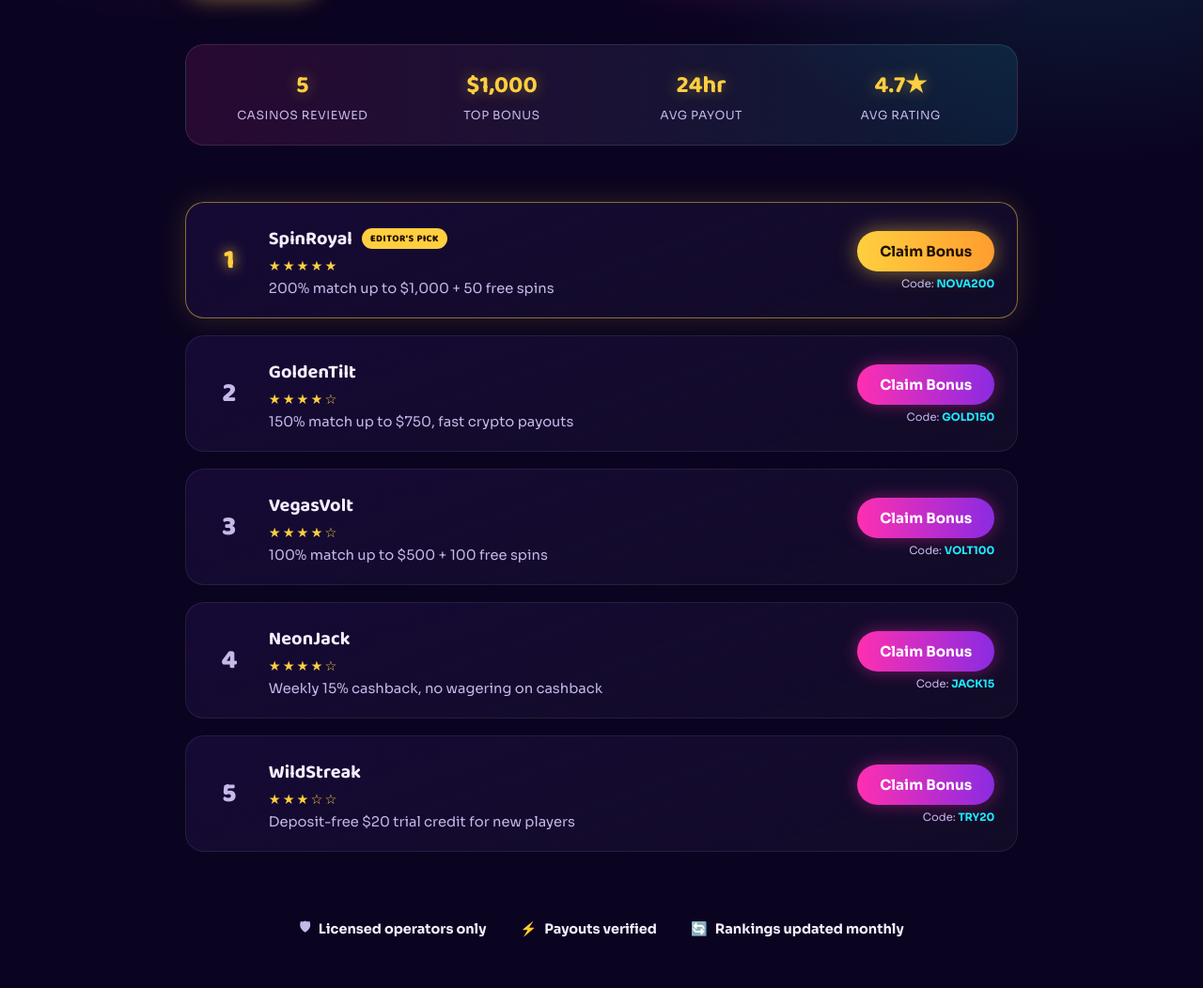
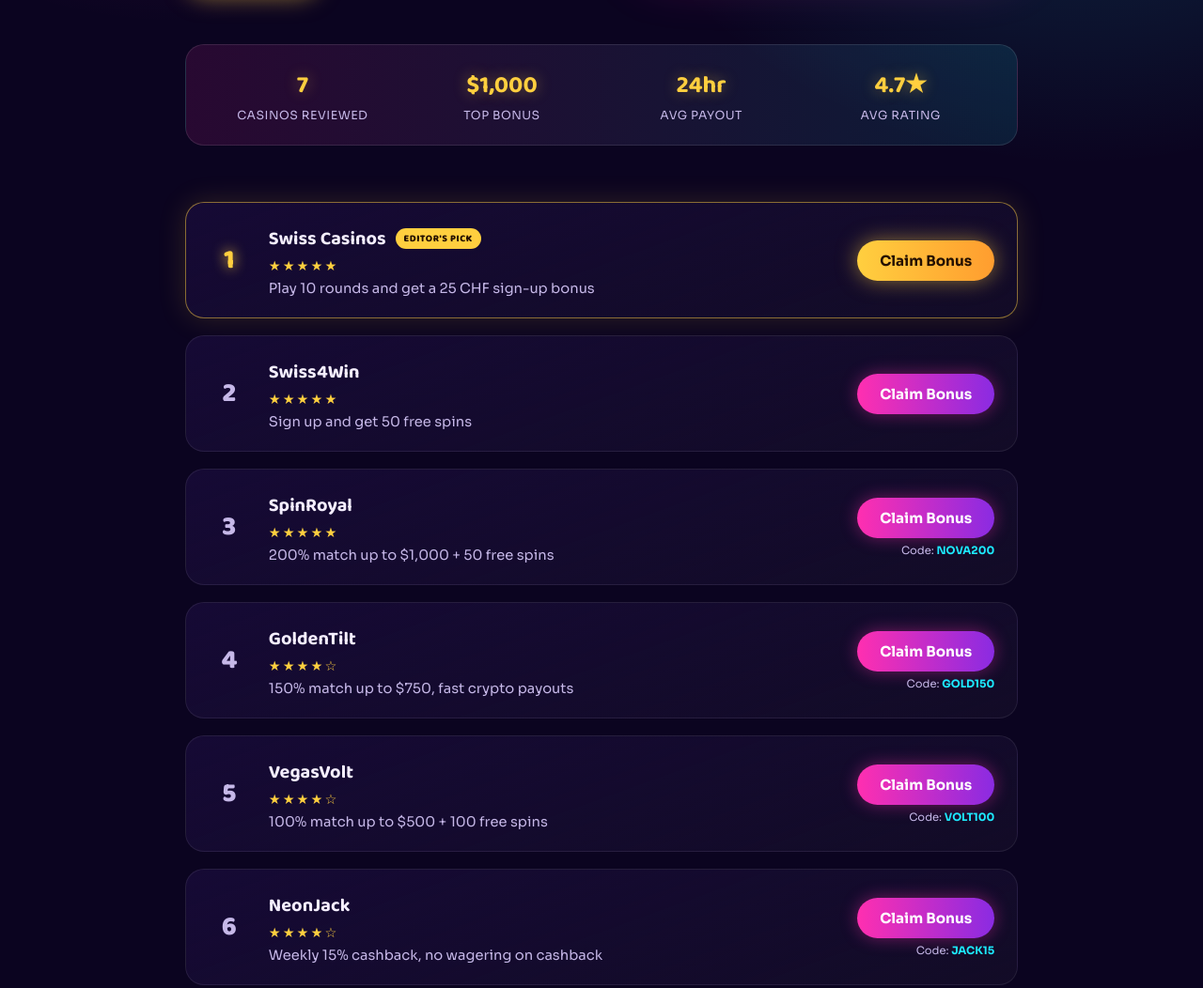
Before and after one commit to iandems/topcasinoclubs, a plain HTML site: page index.html in a window 1280 px wide. Shown: the part 577-1629 px from the top of the page at 94% size. Drawn offline with Linux system fonts and the light colour scheme.

Commit message:
Add files via upload

```diff
--- a/index.html
+++ b/index.html
@@ -298,7 +298,7 @@ footer{position:relative;z-index:2;text-align:center;padding:30px 6%;border-top:
   </div>
 
   <div class="stat-strip">
-    <div><b>5</b><span>Casinos Reviewed</span></div>
+    <div><b>7</b><span>Casinos Reviewed</span></div>
     <div><b>$1,000</b><span>Top Bonus</span></div>
     <div><b>24hr</b><span>Avg Payout</span></div>
     <div><b>4.7★</b><span>Avg Rating</span></div>
@@ -308,14 +308,32 @@ footer{position:relative;z-index:2;text-align:center;padding:30px 6%;border-top:
     <div class="card top" id="1">
       <div class="rank">1</div>
       <div class="info">
-        <h3>SpinRoyal <span class="badge">Editor's Pick</span></h3>
+        <h3>Swiss Casinos <span class="badge">Editor's Pick</span></h3>
+        <div class="stars">★★★★★</div>
+        <div class="bonus">Play 10 rounds and get a 25 CHF sign-up bonus</div>
+      </div>
+      <div class="cta-col"><a class="btn" href="https://online.swisscasinos.ch/register?referrer=X0SV2ug%2BZ7ta4nTTqUWjRntwGg9w%3D%3D" rel="sponsored nofollow noopener" target="_blank">Claim Bonus</a></div>
+    </div>
+    <div class="card">
+      <div class="rank">2</div>
+      <div class="info">
+        <h3>Swiss4Win</h3>
+        <div class="stars">★★★★★</div>
+        <div class="bonus">Sign up and get 50 free spins</div>
+      </div>
+      <div class="cta-col"><a class="btn" href="https://registrieren.swiss4win.ch/de?referrer=X0dvn216ihAIaglTUMqVYMKwHQUw%3D%3D" rel="sponsored nofollow noopener" target="_blank">Claim Bonus</a></div>
+    </div>
+    <div class="card">
+      <div class="rank">3</div>
+      <div class="info">
+        <h3>SpinRoyal</h3>
         <div class="stars">★★★★★</div>
         <div class="bonus">200% match up to $1,000 + 50 free spins</div>
       </div>
       <div class="cta-col"><a class="btn" href="#" rel="sponsored nofollow noopener" target="_blank">Claim Bonus</a><span class="code">Code: <b>NOVA200</b></span></div>
     </div>
     <div class="card">
-      <div class="rank">2</div>
+      <div class="rank">4</div>
       <div class="info">
         <h3>GoldenTilt</h3>
         <div class="stars">★★★★☆</div>
@@ -324,7 +342,7 @@ footer{position:relative;z-index:2;text-align:center;padding:30px 6%;border-top:
       <div class="cta-col"><a class="btn" href="#" rel="sponsored nofollow noopener" target="_blank">Claim Bonus</a><span class="code">Code: <b>GOLD150</b></span></div>
     </div>
     <div class="card">
-      <div class="rank">3</div>
+      <div class="rank">5</div>
       <div class="info">
         <h3>VegasVolt</h3>
         <div class="stars">★★★★☆</div>
@@ -333,7 +351,7 @@ footer{position:relative;z-index:2;text-align:center;padding:30px 6%;border-top:
       <div class="cta-col"><a class="btn" href="#" rel="sponsored nofollow noopener" target="_blank">Claim Bonus</a><span class="code">Code: <b>VOLT100</b></span></div>
     </div>
     <div class="card">
-      <div class="rank">4</div>
+      <div class="rank">6</div>
       <div class="info">
         <h3>NeonJack</h3>
         <div class="stars">★★★★☆</div>
@@ -342,7 +360,7 @@ footer{position:relative;z-index:2;text-align:center;padding:30px 6%;border-top:
       <div class="cta-col"><a class="btn" href="#" rel="sponsored nofollow noopener" target="_blank">Claim Bonus</a><span class="code">Code: <b>JACK15</b></span></div>
     </div>
     <div class="card">
-      <div class="rank">5</div>
+      <div class="rank">7</div>
       <div class="info">
         <h3>WildStreak</h3>
         <div class="stars">★★★☆☆</div>
```
